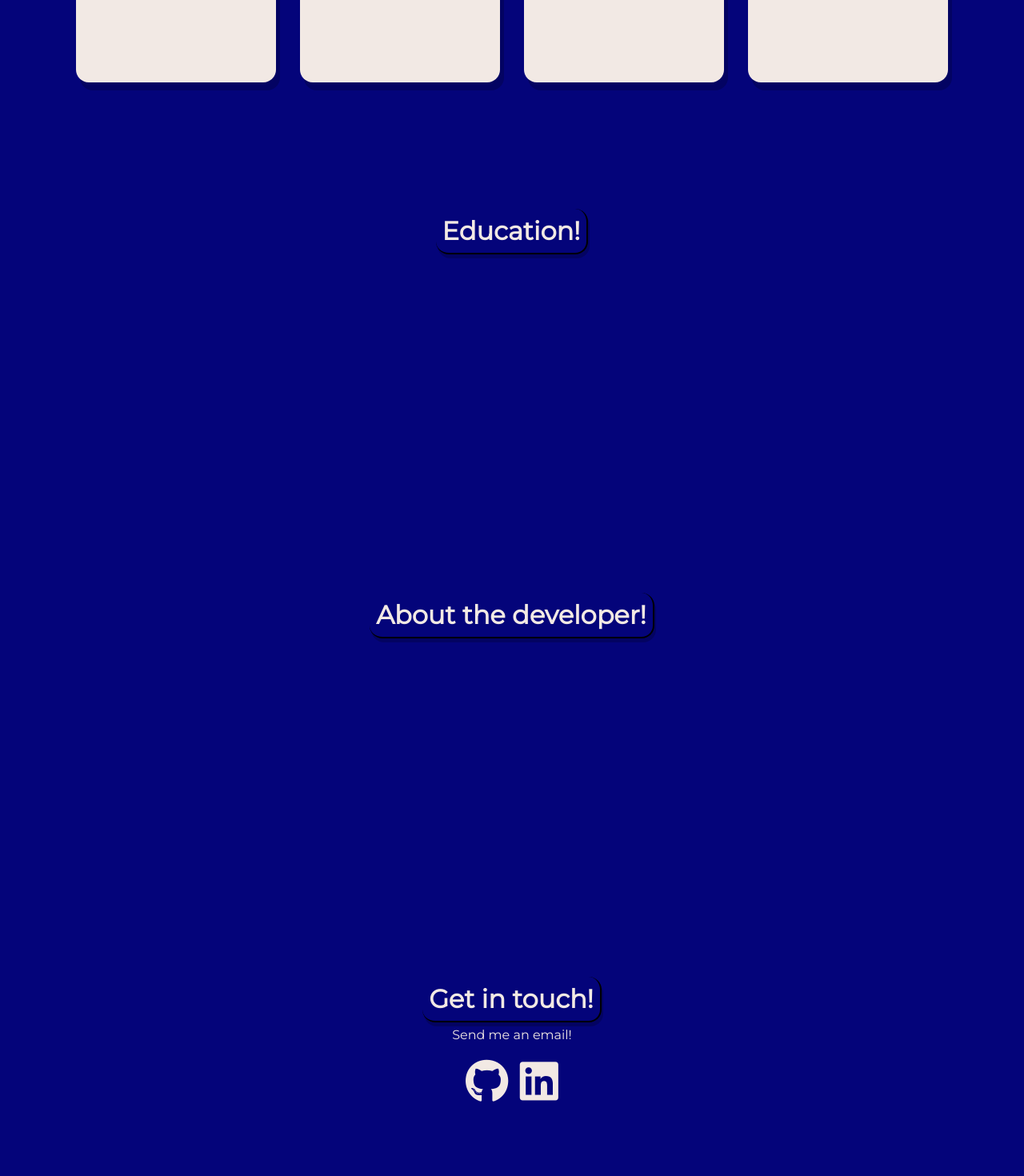
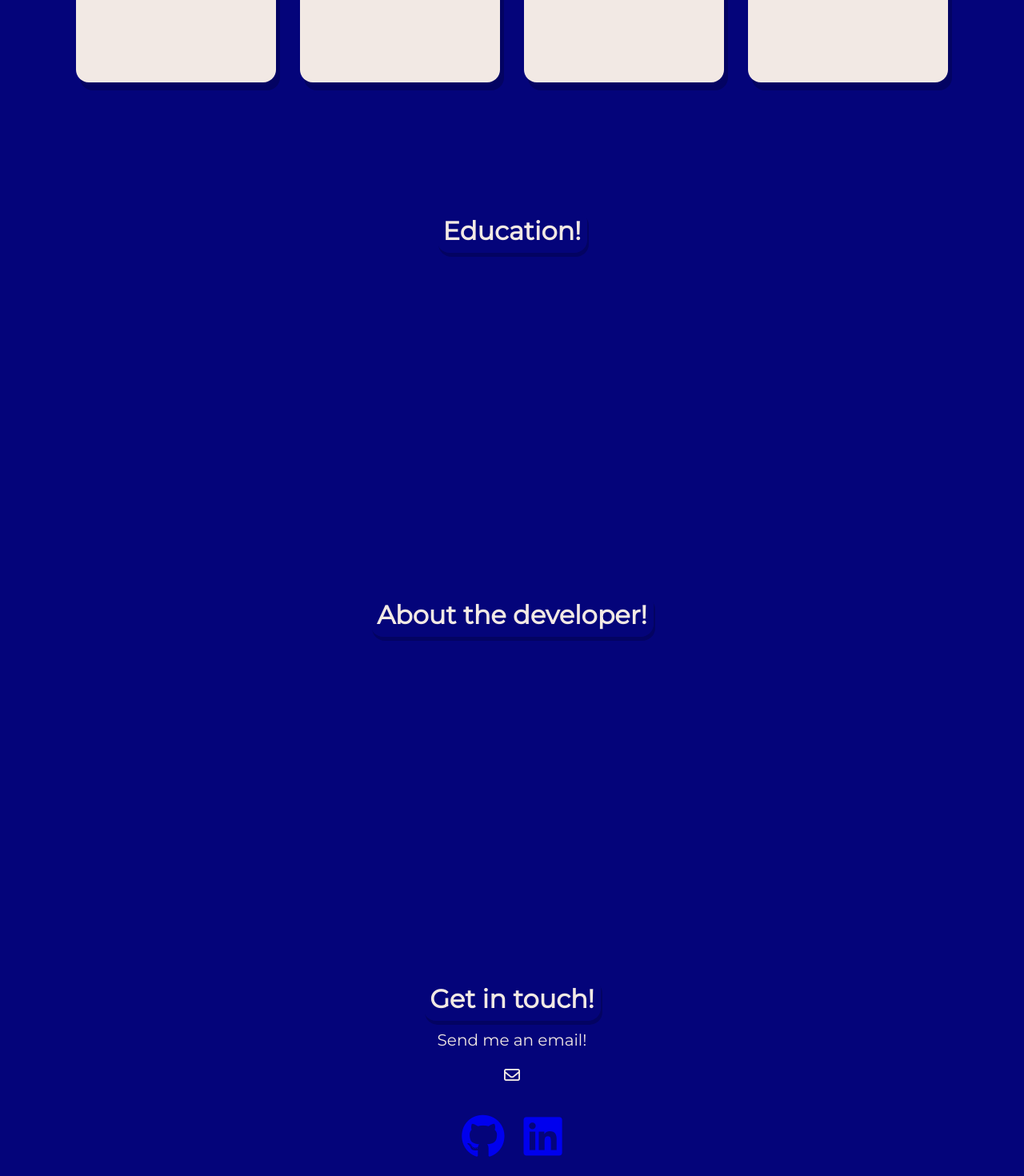
Before and after one commit to Youssef-C/Portfolio, a React (Create React App) app: page / in a window 1280 px wide. Shown: the part 500-1970 px from the top of the page at 80% size. Built offline with nearby package versions, Linux system fonts and the light colour scheme.

Commit message:
Styling continued, finished contact page

```diff
--- a/src/App.css
+++ b/src/App.css
@@ -13,10 +13,9 @@ html {
 /*----TITLE COMPONENT CSS----*/
 
 #name-tag {
+  color: #f2e9e4;
   font-size: 42px;
-  border-bottom: 2px solid black;
   display: inline;
-  border-right: 2px solid black;
   border-radius: 16px;
   padding: 8px;
   box-shadow: 2px 5px rgba(0, 0, 0, 0.2);
@@ -24,15 +23,15 @@ html {
 
 #subtitle {
   font-size: 20px;
+  color: #f2e9e4;
 }
 
 /*---PROJECTS COMPONENT CSS---*/
 
 #work-tab-title {
+  color: #f2e9e4;
   font-size: 32px;
-  border-bottom: 2px solid black;
   display: inline;
-  border-right: 2px solid black;
   border-radius: 16px;
   padding: 8px;
   box-shadow: 2px 5px rgba(0, 0, 0, 0.2);
@@ -70,9 +69,8 @@ html {
 .project-title {
   white-space: nowrap;
   color: #04047a;
-  font-size: 25px;
+  font-size: 22px;
   position: absolute;
-  overflow: hidden;
   top: 50%;
   left: 50%;
   transform: translate(-50%, -50%);
@@ -102,22 +100,40 @@ html {
 }
 
 .project-description {
-  padding: 0 0 0 12px;
   text-align: center;
-  font-size: 22px;
+  font-size: 18px;
+}
+
+#quire {
+  padding: 22px 3px 3px 3px;
+}
+
+#progress-blog {
+  padding: 10px 3px 3px 3px;
+}
+
+#threeD-card {
+  padding: 10px 3px 3px 3px;
 }
 
 .project-link {
   font-size: 16px;
+  background-color:#f2e9e4;
+  color:#17178a;
+  border-radius: 8px;
+  font-weight: 700;
+  padding: 4px;
+  text-decoration: none;
+  box-shadow: 5px 10px rgba(0, 0, 0, 0.2);
 }
+
 
 /*----EDUCATION COMPONENT CSS----*/
 
 #education-title {
+  color: #f2e9e4;
   font-size: 32px;
-  border-bottom: 2px solid black;
   display: inline;
-  border-right: 2px solid black;
   border-radius: 16px;
   padding: 8px;
   box-shadow: 2px 5px rgba(0, 0, 0, 0.2);
@@ -126,10 +142,9 @@ html {
 /*----ABOUT COMPONENT CSS----*/
 
 #about-title {
+  color: #f2e9e4;
   font-size: 32px;
-  border-bottom: 2px solid black;
   display: inline;
-  border-right: 2px solid black;
   border-radius: 16px;
   padding: 8px;
   box-shadow: 2px 5px rgba(0, 0, 0, 0.2);
@@ -138,23 +153,30 @@ html {
 /*---CONTACTS PAGE---*/
 
 #contact-title {
+  color: #f2e9e4;
   font-size: 32px;
-  border-bottom: 2px solid black;
   display: inline;
-  border-right: 2px solid black;
   border-radius: 16px;
   padding: 8px;
   box-shadow: 2px 5px rgba(0, 0, 0, 0.2);
 }
 
-.email {
-  font-size: 16px;
+.email-text {
+  margin: 20px;
+}
+
+#email-me {
+  color: #f2e9e4;
+  text-decoration: none;
+  font-size: 20px;
+}
+
+.icon-container {
+  display: flex;
+  justify-content: center;
+  font-size: 55px;
 }
 
 .icons {
-  font-size: 55px;
+  margin: 12px;
 }
-
-/*.social-icons {
-
-}*/
--- a/src/App.js
+++ b/src/App.js
@@ -16,7 +16,6 @@ const Container = styled.div`
   display: flex;
   flex-direction: column;
   background-color: #04047a;
-  color: #f2e9e4;
 `
 
 function App() {
--- a/src/Contact.js
+++ b/src/Contact.js
@@ -6,11 +6,25 @@ function Contact () {
     return (
         <div className="flex-items" id="contact">
             <h1 id="contact-title">Get in touch!</h1>
-            <p className="email"><a href="mailto:youssef.chardi@hotmail.com">Send me an email!</a></p>
+                <div className="email-text">
+                    <a id="email-me" href="mailto:youssef.chardi@hotmail.com">Send me an email!
+                    <p><i class="far fa-envelope"></i></p></a>
+                </div>
 
-            <div className="icons">
-                <a href="https://github.com/Youssef-C" target="_blank" rel="noreferrer" title="Youssef-C on GitHub"><i className="social-icon" class="fab fa-github"> </i> </a>
-                <a href="https://www.linkedin.com/in/youssef-chardi-1544b0173/" target="_blank" rel="noreferrer" title="My linked in page!"> <i className="social-icon" class="fab fa-linkedin"> </i></a>
+            <div className="icon-container">
+
+                <div className="icons" id="github">
+                    <a href="https://github.com/Youssef-C" target="_blank" rel="noreferrer" title="Youssef-C on GitHub">
+                        <i class="fab fa-github"></i>
+                    </a>
+                </div>
+
+                <div className="icons" id="linkedin">
+                    <a href="https://www.linkedin.com/in/youssef-chardi-1544b0173/" target="_blank" rel="noreferrer" title="My linked in page!">
+                        <i class="fab fa-linkedin"></i>
+                    </a>
+                </div>
+
             </div>
         </div>
     );
--- a/src/MenuStyle.css
+++ b/src/MenuStyle.css
@@ -12,12 +12,7 @@
     position: fixed;
   }
 
-  a {
-    color: #f2e9e4;
-    text-decoration: none;
-  }
-
-  a:visited {
+  .NavBarItems:visited {
     color: #f2e9e4;
   }
 
@@ -33,6 +28,8 @@
     padding-bottom: 8px;
     padding: 6px;
     margin: 0px;
+    color: #f2e9e4;
+    text-decoration: none;
   }
 
   .NavBarItems:hover {
--- a/src/WorkTab.js
+++ b/src/WorkTab.js
@@ -14,7 +14,7 @@ function WorkTab () {
             <div className="project-flex-container">
                 <div className="project-container">
                     <div className="overlay">
-                        <p className="project-description">Project Description Goes here!</p>
+                        <p className="project-description" id="quire">Quire - A team project, where we created a all in one note taking website. I worked on pretty much equal parts HTML, CSS and JS here.</p>
                         <a href="https://github.com/maxjander/fe20tp1_keyboard" target="_blank" rel="noreferrer" className="project-link">See more here</a>
                     </div>
                     <div className="project-title">
@@ -24,8 +24,8 @@ function WorkTab () {
 
                 <div className="project-container">
                     <div className="overlay">
-                        <p className="project-description">Project Description Goes here!</p>
-                        <a href="https://github.com/maxjander/fe20tp1_keyboard" target="_blank" rel="noreferrer" className="project-link">See more here</a>
+                        <p className="project-description" id="progress-blog">My own progress blog - one of my first "bigger" projects. My main focus was solidifying my understanding of basic CSS, HTML and use to very little JS.</p>
+                        <a href="https://github.com/Youssef-C/ProgressBlog" target="_blank" rel="noreferrer" className="project-link">See more here</a>
                     </div>
                     <div className="project-title">
                         <h2>Progress Blog</h2>
@@ -34,8 +34,8 @@ function WorkTab () {
 
                 <div className="project-container">
                     <div className="overlay">
-                        <p className="project-description">Project Description Goes here!</p>
-                        <a href="https://github.com/maxjander/fe20tp1_keyboard" target="_blank" rel="noreferrer" className="project-link">See more here</a>
+                        <p className="project-description" id="threeD-card">A 3D card website, followed a tutorial to deepen my understanding and knowledge with CSS. Was a lot of fun, and happy with the end result.</p>
+                        <a href="https://github.com/Youssef-C/3D-Card" target="_blank" rel="noreferrer" className="project-link">See more here</a>
                     </div>
                     <div className="project-title">
                         <h2>3D Card</h2>
@@ -45,7 +45,7 @@ function WorkTab () {
                 <div className="project-container">
                     <div className="overlay">
                         <p className="project-description">Project Description Goes here!</p>
-                        <a href="https://github.com/maxjander/fe20tp1_keyboard" target="_blank" rel="noreferrer" className="project-link">See more here</a>
+                        <a href="https://github.com/Youssef-C/Portfolio" target="_blank" rel="noreferrer" className="project-link">See more here</a>
                     </div>
                     <div className="project-title">
                         <h2>My Portfolio</h2>
```
Also changed, not shown: 1 other file (tests, documents, lock files or other folders).
